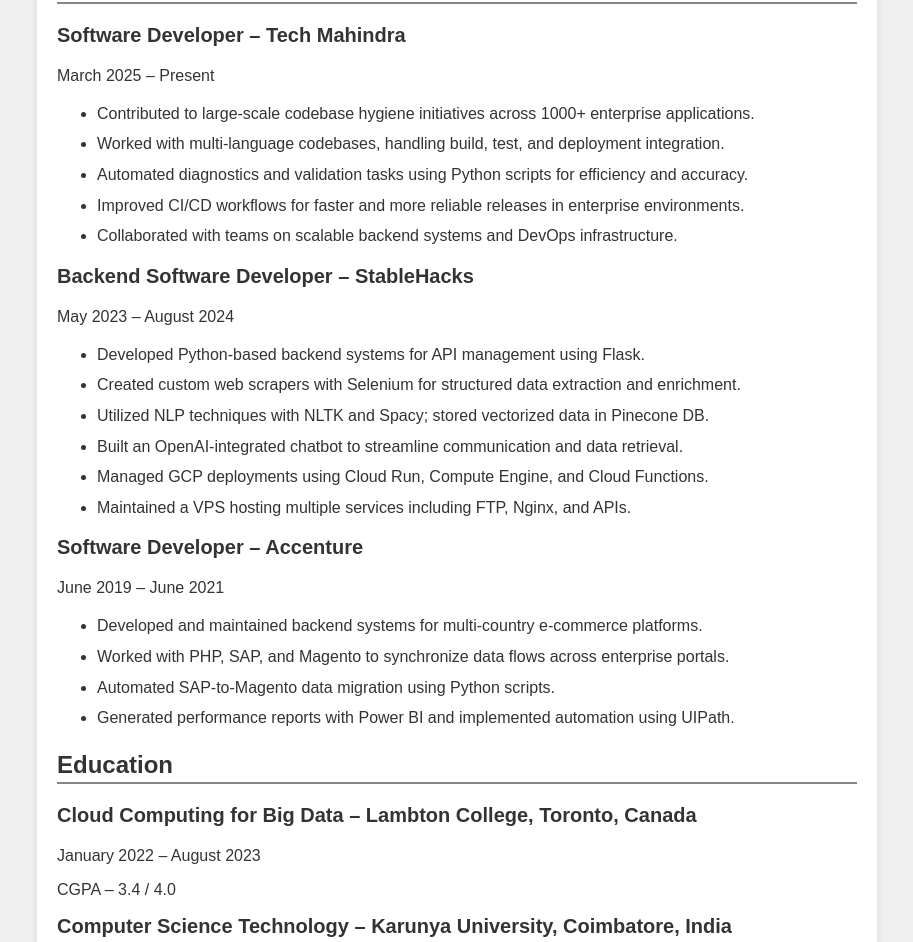
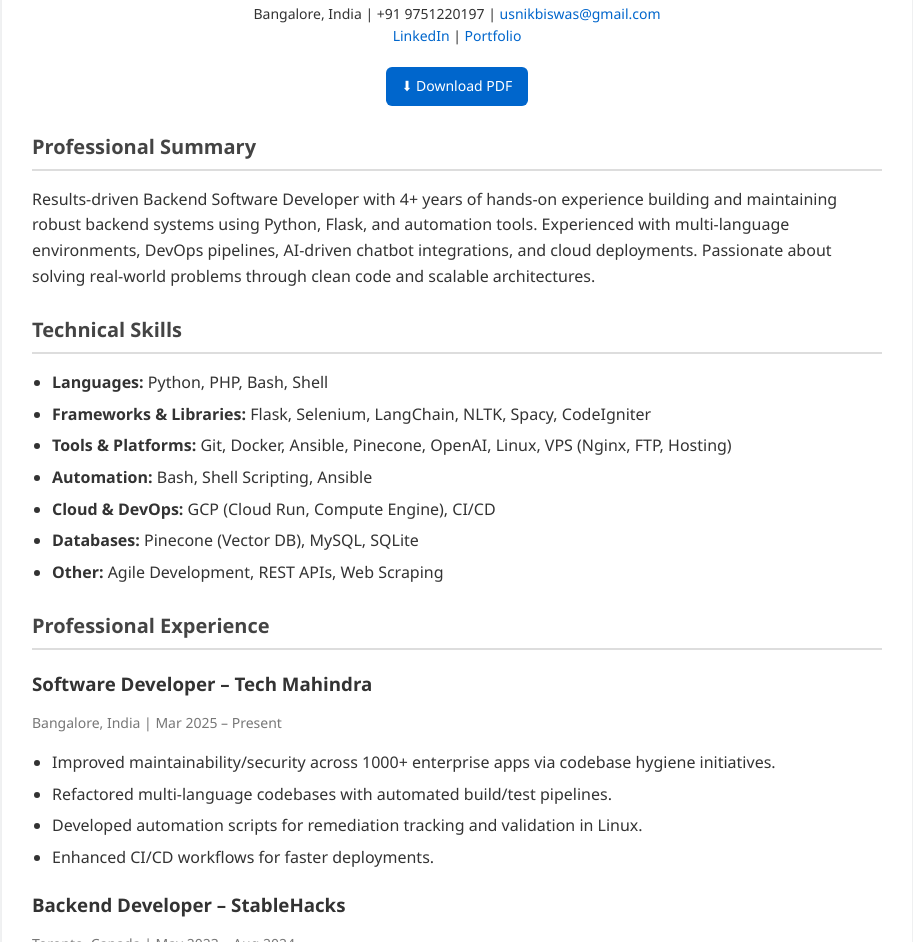
Before and after one commit to UsnikB/usnikb.github.io, a plain HTML site: page resume/index.html in a window 1280 px wide. Shown: the part 154-1096 px from the top of the page, without its empty margins (183-1096 px from the left). Drawn offline with Linux system fonts and the light colour scheme.

Commit message:
Updating resume

```diff
--- a/resume/index.html
+++ b/resume/index.html
@@ -1,117 +1,103 @@
 <!DOCTYPE html>
 <html lang="en">
+<head>
+  <meta charset="UTF-8">
+  <meta name="viewport" content="width=device-width, initial-scale=1.0">
+  <title>Usnik Biswas – Resume</title>
+  <link rel="stylesheet" href="styles.css">
+</head>
+<body>
 
-<head>
-  <meta charset="UTF-8" />
-  <meta name="viewport" content="width=device-width, initial-scale=1.0" />
-  <title>Resume of Usnik Biswas</title>
-  <link rel="stylesheet" href="styles.css" />
-</head>
-
-<body>
-  <div class="resume-container">
+  <div class="container">
     <header>
       <h1>Usnik Biswas</h1>
-      <p>Karnataka, India | <a href="mailto:usnikbiswas@gmail.com">usnikbiswas@gmail.com</a>
-        | <a href="https://www.linkedin.com/in/usnik-biswas/">LinkedIn</a></p>
+      <p class="contact">
+        Bangalore, India | +91 9751220197 |
+        <a href="mailto:usnikbiswas@gmail.com">usnikbiswas@gmail.com</a><br>
+        <a href="https://linkedin.com/in/usnik-biswas" target="_blank">LinkedIn</a> |
+        <a href="https://usnikbiswas.me/resume" target="_blank">Portfolio</a>
+      </p>
+      <a class="download-btn" href="Usnik_Biswas_Resume_September_2025.pdf" target="_blank">⬇ Download PDF</a>
     </header>
 
-    <section class="experience">
-      <h2>Employment Experience</h2>
+    <section>
+      <h2>Professional Summary</h2>
+      <p>
+        Results-driven Backend Software Developer with 4+ years of hands-on experience
+        building and maintaining robust backend systems using Python, Flask, and automation tools.
+        Experienced with multi-language environments, DevOps pipelines, AI-driven chatbot integrations, and
+        cloud deployments. Passionate about solving real-world problems through clean code and scalable architectures.
+      </p>
+    </section>
+
+    <section>
+      <h2>Technical Skills</h2>
+      <ul>
+        <li><strong>Languages:</strong> Python, PHP, Bash, Shell</li>
+        <li><strong>Frameworks & Libraries:</strong> Flask, Selenium, LangChain, NLTK, Spacy, CodeIgniter</li>
+        <li><strong>Tools & Platforms:</strong> Git, Docker, Ansible, Pinecone, OpenAI, Linux, VPS (Nginx, FTP, Hosting)</li>
+        <li><strong>Automation:</strong> Bash, Shell Scripting, Ansible</li>
+        <li><strong>Cloud & DevOps:</strong> GCP (Cloud Run, Compute Engine), CI/CD</li>
+        <li><strong>Databases:</strong> Pinecone (Vector DB), MySQL, SQLite</li>
+        <li><strong>Other:</strong> Agile Development, REST APIs, Web Scraping</li>
+      </ul>
+    </section>
+
+    <section>
+      <h2>Professional Experience</h2>
 
       <div class="job">
         <h3>Software Developer – Tech Mahindra</h3>
-        <p>March 2025 – Present</p>
+        <p class="job-info">Bangalore, India | Mar 2025 – Present</p>
         <ul>
-          <li>Contributed to large-scale codebase hygiene initiatives across 1000+ enterprise applications.</li>
-          <li>Worked with multi-language codebases, handling build, test, and deployment integration.</li>
-          <li>Automated diagnostics and validation tasks using Python scripts for efficiency and accuracy.</li>
-          <li>Improved CI/CD workflows for faster and more reliable releases in enterprise environments.</li>
-          <li>Collaborated with teams on scalable backend systems and DevOps infrastructure.</li>
+          <li>Improved maintainability/security across 1000+ enterprise apps via codebase hygiene initiatives.</li>
+          <li>Refactored multi-language codebases with automated build/test pipelines.</li>
+          <li>Developed automation scripts for remediation tracking and validation in Linux.</li>
+          <li>Enhanced CI/CD workflows for faster deployments.</li>
         </ul>
       </div>
 
       <div class="job">
-        <h3>Backend Software Developer – StableHacks</h3>
-        <p>May 2023 – August 2024</p>
+        <h3>Backend Developer – StableHacks</h3>
+        <p class="job-info">Toronto, Canada | May 2023 – Aug 2024</p>
         <ul>
-          <li>Developed Python-based backend systems for API management using Flask.</li>
-          <li>Created custom web scrapers with Selenium for structured data extraction and enrichment.</li>
-          <li>Utilized NLP techniques with NLTK and Spacy; stored vectorized data in Pinecone DB.</li>
-          <li>Built an OpenAI-integrated chatbot to streamline communication and data retrieval.</li>
-          <li>Managed GCP deployments using Cloud Run, Compute Engine, and Cloud Functions.</li>
-          <li>Maintained a VPS hosting multiple services including FTP, Nginx, and APIs.</li>
+          <li>Developed and maintained Python/Flask APIs for scalable data access.</li>
+          <li>Built scraping + NLP pipelines (Selenium, NLTK, Spacy) storing in Pinecone.</li>
+          <li>Led OpenAI-powered chatbot development improving UX and support workflows.</li>
+          <li>Deployed/managed services on GCP (Cloud Run, Compute Engine, Functions).</li>
+          <li>Managed VPS hosting APIs, FTP, and Nginx.</li>
         </ul>
       </div>
 
       <div class="job">
         <h3>Software Developer – Accenture</h3>
-        <p>June 2019 – June 2021</p>
+        <p class="job-info">Chennai, India | Jun 2019 – Jun 2021</p>
         <ul>
-          <li>Developed and maintained backend systems for multi-country e-commerce platforms.</li>
-          <li>Worked with PHP, SAP, and Magento to synchronize data flows across enterprise portals.</li>
-          <li>Automated SAP-to-Magento data migration using Python scripts.</li>
-          <li>Generated performance reports with Power BI and implemented automation using UIPath.</li>
+          <li>Maintained backend systems for e-commerce platforms across 16 countries.</li>
+          <li>Built backend modules in PHP integrated with SAP/Magento.</li>
+          <li>Automated data migration with Python, reducing errors and manual effort.</li>
+        </ul>
+      </div>
+
+      <div class="job">
+        <h3>Software Developer Intern – Octalion</h3>
+        <p class="job-info">Bangalore, India | Dec 2018 – Apr 2019</p>
+        <ul>
+          <li>Built secure multi-user authentication system for an education platform.</li>
+          <li>Worked on backend architecture with PHP (CodeIgniter).</li>
+          <li>Led a team of 5 juniors, ensuring code quality and collaboration.</li>
         </ul>
       </div>
     </section>
 
-    <section class="education">
+    <section>
       <h2>Education</h2>
-      <div>
-        <h3>Cloud Computing for Big Data – Lambton College, Toronto, Canada</h3>
-        <p>January 2022 – August 2023</p>
-        <p>CGPA – 3.4 / 4.0</p>
-      </div>
-      <div>
-        <h3>Computer Science Technology – Karunya University, Coimbatore, India</h3>
-        <p>June 2015 – June 2019</p>
-        <p>CGPA – 7.8 / 10</p>
-      </div>
-    </section>
-
-    <section class="skills">
-      <h2>Skills</h2>
       <ul>
-        <li>Programming Languages: Python, PHP, Bash</li>
-        <li>Web Development: Flask, HTML, CSS, JavaScript, CodeIgniter</li>
-        <li>Automation: Shell Scripting, Ansible, UIPath</li>
-        <li>Tools: Linux, Git, Docker, Selenium, Spacy, Pinecone, OpenAI, LangChain</li>
-        <li>Cloud/DevOps: Google Cloud (Cloud Run, Compute Engine), VPS Hosting, CI/CD pipelines</li>
+        <li><strong>Lambton College</strong>, Toronto, Canada – Cloud Computing for Big Data (Jan 2022 – Aug 2023) | CGPA: 3.4/4.0</li>
+        <li><strong>Karunya University</strong>, Coimbatore, India – B.Tech Computer Science Technology (Jun 2015 – Jun 2019) | CGPA: 7.8/10</li>
       </ul>
     </section>
+  </div>
 
-    <section class="projects">
-      <h2>Projects</h2>
-
-      <div>
-        <h3>HomeLab – June 2024 – Present</h3>
-        <ul>
-          <li>Built a personal cloud and media server on Proxmox with Docker-based microservices.</li>
-          <li>Used Cloudflare Tunnels for secure remote access to internal apps.</li>
-          <li>Hosted services like Jellyfin, Pi-hole, and internal monitoring tools on a VPS.</li>
-        </ul>
-      </div>
-
-      <div>
-        <h3>ChatterApp – January 2023 – April 2023</h3>
-        <ul>
-          <li>Led backend development using Flask and integrated AgoraChat for real-time communication.</li>
-          <li>Built MS Teams-style UI with ReactJS and deployed the app for testing and demo.</li>
-          <li>Managed team collaboration, testing, and documentation of the entire codebase.</li>
-        </ul>
-      </div>
-
-      <div>
-        <h3>LTAT Website – July 2018 – August 2018</h3>
-        <ul>
-          <li>Created a hotel booking web app using Laravel, with user authentication and mobile responsiveness.</li>
-          <li>Applied front-end technologies for clean UI and seamless UX.</li>
-          <li>Used Git for version control and project delivery within deadlines.</li>
-        </ul>
-      </div>
-    </section>
-  </div>
 </body>
-
 </html>
--- a/resume/styles.css
+++ b/resume/styles.css
@@ -1,53 +1,82 @@
 body {
-    font-family: 'Arial', sans-serif;
-    margin: 0;
-    padding: 0;
-    background-color: #f0f0f0;
-    color: #333;
+  font-family: 'Segoe UI', Tahoma, sans-serif;
+  margin: 0;
+  background: #f8f9fa;
+  color: #333;
+  line-height: 1.6;
 }
 
-.resume-container {
-    max-width: 800px;
-    margin: 20px auto;
-    padding: 20px;
-    background-color: #fff;
-    box-shadow: 0 4px 8px rgba(0,0,0,0.1);
+.container {
+  max-width: 850px;
+  margin: 40px auto;
+  padding: 30px;
+  background: #fff;
+  border-radius: 12px;
+  box-shadow: 0 4px 12px rgba(0,0,0,0.08);
 }
 
-header h1 {
-    font-size: 26px;
-    margin: 0;
+header {
+  text-align: center;
+  margin-bottom: 25px;
 }
 
-header p {
-    font-size: 16px;
-    color: #555;
+h1 {
+  font-size: 32px;
+  margin-bottom: 5px;
+  color: #222;
 }
 
-a {
-    color: #06c;
+.contact {
+  font-size: 14px;
+  margin-bottom: 10px;
+}
+
+.contact a {
+  color: #0066cc;
+  text-decoration: none;
+}
+
+.download-btn {
+  display: inline-block;
+  margin-top: 10px;
+  padding: 8px 16px;
+  background: #0066cc;
+  color: #fff;
+  border-radius: 6px;
+  text-decoration: none;
+  font-size: 14px;
+  transition: background 0.2s;
+}
+.download-btn:hover {
+  background: #004999;
+}
+
+section {
+  margin-bottom: 25px;
 }
 
 h2 {
-    border-bottom: 2px solid rgb(134, 134, 134);
-    padding-bottom: 3px;
+  font-size: 20px;
+  color: #444;
+  border-bottom: 2px solid #ddd;
+  padding-bottom: 6px;
+  margin-bottom: 12px;
 }
 
-.job h3, .education div h3, .projects div h3 {
-    font-size: 20px;
-    margin-top: 0;
+.job {
+  margin-bottom: 20px;
 }
 
-.job p, .education div p, .projects div p {
-    margin-top: 5px;
-    font-size: 16px;
+.job-info {
+  font-size: 14px;
+  color: #777;
+  margin-top: -6px;
+  margin-bottom: 8px;
 }
 
 ul {
-    margin-top: 10px;
+  padding-left: 20px;
 }
-
-li {
-    margin-bottom: 5px;
-    line-height: 1.6;
+ul li {
+  margin-bottom: 6px;
 }
```
Also changed, not shown: 1 other file.
